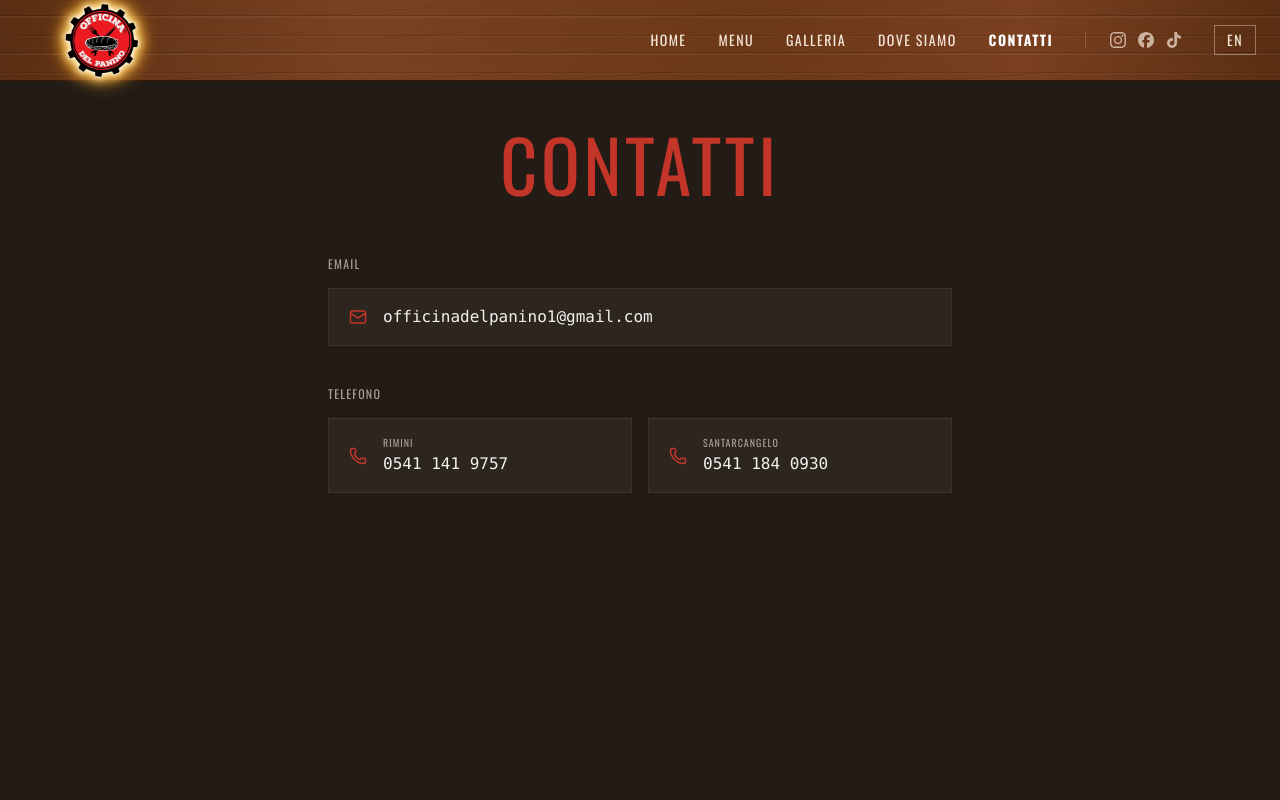
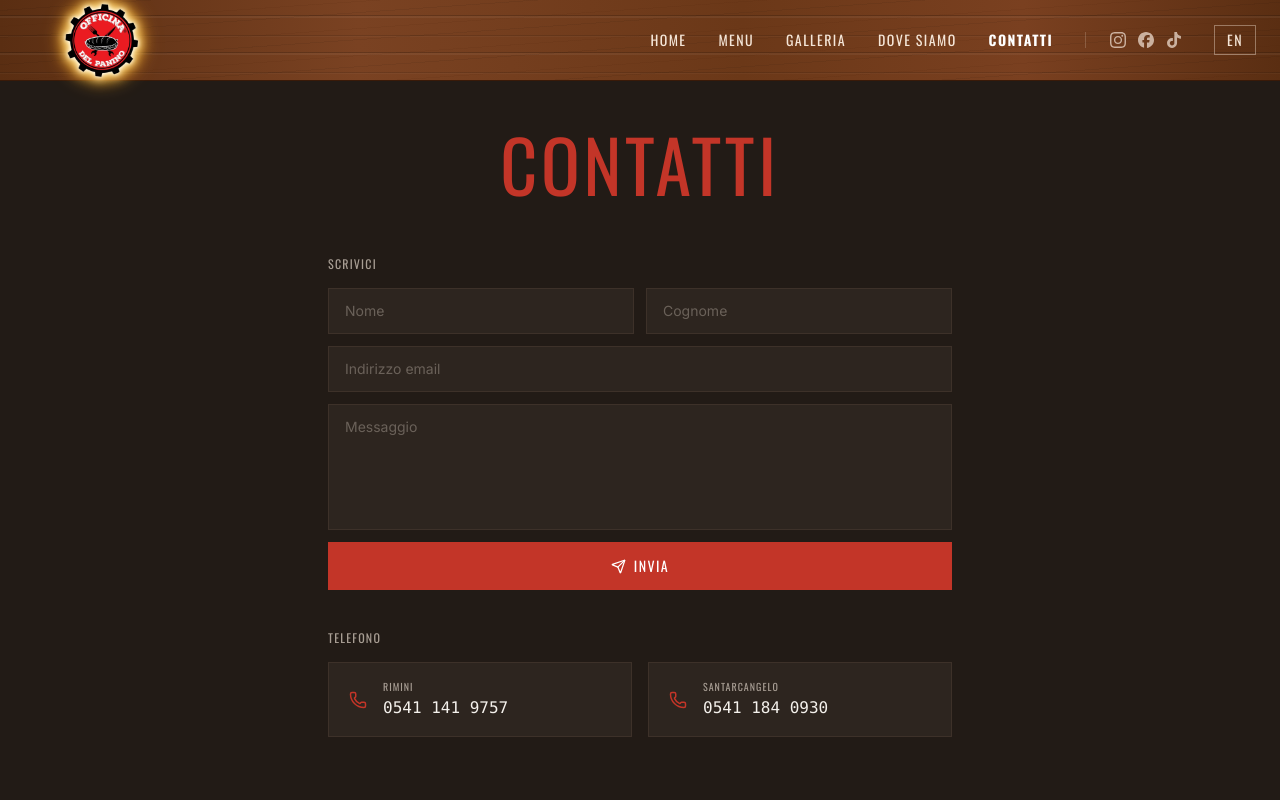
Before and after one commit to fabiobilo2004-source/Officina-del-panino, a React (Vite) app: page /contatti in a window 1280 px wide. Shown: the top 800 px of the page. Built offline with nearby package versions, Linux system fonts and the light colour scheme.

Commit message:
Replace email button with contact form in Contatti page

```diff
--- a/src/pages/contatti.tsx
+++ b/src/pages/contatti.tsx
@@ -1,24 +1,57 @@
 import { useState } from "react";
 import { motion } from "framer-motion";
-import { Phone, Mail, Check } from "lucide-react";
+import { Phone, Send, Check } from "lucide-react";
 import { useLang } from "@/context/LanguageContext";
+
+type FormState = "idle" | "sending" | "sent" | "error";
 
 export default function Contatti() {
   const { lang } = useLang();
-  const [copied, setCopied] = useState(false);
+  const [form, setForm] = useState({ nome: "", cognome: "", indirizzo: "", messaggio: "" });
+  const [status, setStatus] = useState<FormState>("idle");
 
-  const copyEmail = () => {
-    navigator.clipboard.writeText("officinadelpanino1@gmail.com");
-    setCopied(true);
-    setTimeout(() => setCopied(false), 2000);
+  const t = {
+    title:       { it: "CONTATTI",       en: "CONTACTS" },
+    phones:      { it: "TELEFONO",       en: "PHONE" },
+    writeUs:     { it: "SCRIVICI",       en: "WRITE TO US" },
+    nome:        { it: "Nome",           en: "First Name" },
+    cognome:     { it: "Cognome",        en: "Last Name" },
+    indirizzo:   { it: "Indirizzo email",en: "Email Address" },
+    messaggio:   { it: "Messaggio",      en: "Message" },
+    send:        { it: "Invia",          en: "Send" },
+    sending:     { it: "Invio...",       en: "Sending..." },
+    sent:        { it: "Messaggio inviato! Ti risponderemo presto.", en: "Message sent! We'll get back to you soon." },
+    error:       { it: "Errore nell'invio. Riprova.", en: "Error sending. Please try again." },
   };
 
-  const t = {
-    title:  { it: "CONTATTI",  en: "CONTACTS" },
-    sub:    { it: "Per qualche domanda o dubbio potete scriverci.", en: "For any question or doubt, feel free to write to us." },
-    phones: { it: "TELEFONO",    en: "PHONE" },
-    email:  { it: "EMAIL",       en: "EMAIL" },
+  const handleSubmit = async (e: React.FormEvent) => {
+    e.preventDefault();
+    setStatus("sending");
+    try {
+      const res = await fetch("https://formsubmit.co/ajax/officinadelpanino1@gmail.com", {
+        method: "POST",
+        headers: { "Content-Type": "application/json", Accept: "application/json" },
+        body: JSON.stringify({
+          Nome: form.nome,
+          Cognome: form.cognome,
+          Email: form.indirizzo,
+          Messaggio: form.messaggio,
+          _subject: `Nuovo messaggio da ${form.nome} ${form.cognome}`,
+        }),
+      });
+      if (res.ok) {
+        setStatus("sent");
+        setForm({ nome: "", cognome: "", indirizzo: "", messaggio: "" });
+      } else {
+        setStatus("error");
+      }
+    } catch {
+      setStatus("error");
+    }
   };
+
+  const inputClass =
+    "w-full bg-card border border-border px-4 py-3 text-foreground placeholder:text-muted-foreground/50 focus:outline-none focus:border-primary transition-colors text-sm";
 
   return (
     <div className="w-full pt-32 pb-24 min-h-screen">
@@ -38,20 +71,66 @@ export default function Contatti() {
           transition={{ delay: 0.1 }}
           className="flex flex-col gap-10"
         >
-          {/* Email */}
+          {/* Contact form */}
           <div>
             <h3 className="font-display text-xs tracking-widest uppercase text-muted-foreground mb-4">
-              {t.email[lang]}
+              {t.writeUs[lang]}
             </h3>
-            <button
-              onClick={copyEmail}
-              className="w-full flex items-center gap-4 border border-border bg-card px-5 py-4 hover:border-primary transition-colors group cursor-pointer"
-            >
-              {copied ? <Check size={18} className="text-primary shrink-0" /> : <Mail size={18} className="text-primary shrink-0" />}
-              <p className="font-mono text-base text-foreground group-hover:text-primary transition-colors">
-                {copied ? (lang === "it" ? "Copiato!" : "Copied!") : "officinadelpanino1@gmail.com"}
-              </p>
-            </button>
+
+            {status === "sent" ? (
+              <div className="flex items-center gap-3 border border-green-500/40 bg-green-500/10 text-green-400 px-5 py-4">
+                <Check size={18} className="shrink-0" />
+                <p className="text-sm">{t.sent[lang]}</p>
+              </div>
+            ) : (
+              <form onSubmit={handleSubmit} className="flex flex-col gap-3">
+                <div className="grid grid-cols-2 gap-3">
+                  <input
+                    type="text"
+                    placeholder={t.nome[lang]}
+                    value={form.nome}
+                    onChange={(e) => setForm({ ...form, nome: e.target.value })}
+                    required
+                    className={inputClass}
+                  />
+                  <input
+                    type="text"
+                    placeholder={t.cognome[lang]}
+                    value={form.cognome}
+                    onChange={(e) => setForm({ ...form, cognome: e.target.value })}
+                    required
+                    className={inputClass}
+                  />
+                </div>
+                <input
+                  type="email"
+                  placeholder={t.indirizzo[lang]}
+                  value={form.indirizzo}
+                  onChange={(e) => setForm({ ...form, indirizzo: e.target.value })}
+                  required
+                  className={inputClass}
+                />
+                <textarea
+                  placeholder={t.messaggio[lang]}
+                  value={form.messaggio}
+                  onChange={(e) => setForm({ ...form, messaggio: e.target.value })}
+                  required
+                  rows={5}
+                  className={`${inputClass} resize-none`}
+                />
+                {status === "error" && (
+                  <p className="text-red-400 text-xs">{t.error[lang]}</p>
+                )}
+                <button
+                  type="submit"
+                  disabled={status === "sending"}
+                  className="flex items-center justify-center gap-2 bg-primary text-primary-foreground font-display uppercase tracking-widest text-sm px-6 py-3.5 hover:bg-primary/90 transition-colors disabled:opacity-60"
+                >
+                  <Send size={15} />
+                  {status === "sending" ? t.sending[lang] : t.send[lang]}
+                </button>
+              </form>
+            )}
           </div>
 
           {/* Phones */}
```
